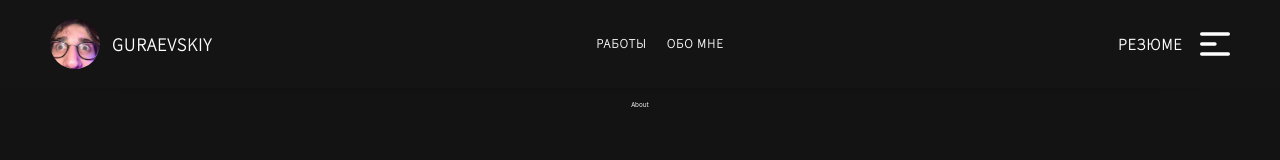
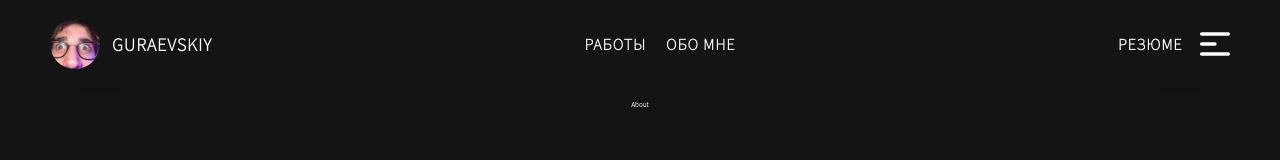
Before and after one commit to MaxGuraevskiy/guraevskiy, a Next.js app: page /about in a window 1280 px wide. Shown: the top 160 px of the page. Built offline with nearby package versions, Linux system fonts and the light colour scheme.

Commit message:
border radius for ios

```diff
--- a/app/globals.css
+++ b/app/globals.css
@@ -197,8 +197,9 @@ button:-moz-focusring,
   outline: 1px dotted ButtonText;
 }
 
-a, label{
-	-webkit-tap-highlight-color: transparent;
+a,
+label {
+  -webkit-tap-highlight-color: transparent;
 }
 
 @media only screen and (max-width: 75em) {
--- a/app/layout.tsx
+++ b/app/layout.tsx
@@ -27,8 +27,8 @@ const manrope = Manrope({
 export const metadata: Metadata = {
   title: "Max Guraevskiy",
   description: "Max Guraevskiy. My portfolio",
-  keywords: ["Next.js", "React", "JavaScript"],
-  authors: [{ name: "Max", url: "https://nextjs.org" }],
+  keywords: ["Guraevskiy", "Max Guraevskiy", "Next.js", "React", "JavaScript"],
+  authors: [{ name: "Max Guraevskiy", url: "https://guraevskiy.vercel.app/" }],
   creator: "Maxim Guraevskiy",
   // themeColor: [
   //   { media: "(prefers-color-scheme: light)", color: "white" },
--- a/app/layouts/header/header.module.css
+++ b/app/layouts/header/header.module.css
@@ -40,9 +40,8 @@
 
 .link {
   padding: 2.2rem 1rem;
-  display: inline-block;
+  display: block;
   font-size: 1.6rem;
-  /* color: #333; */
   text-transform: uppercase;
   letter-spacing: 1px;
   font-weight: 700;
--- a/app/layouts/header/header.tsx
+++ b/app/layouts/header/header.tsx
@@ -29,7 +29,7 @@ function Header() {
             setIsBurgerOpen(false);
           }}
         >
-          <h3 className="font-sans_pro text-[#f9f9f9] hover:text-[#8e57f7]">
+          <h3 className="font-sans_pro text-[1.6rem] text-[#f9f9f9] hover:text-[#8e57f7]">
             {label}
           </h3>
         </Link>
```
Also changed, not shown: app/homeSections/section4/section4.css (+5 -2 lines), 1 other file (tests, documents, lock files or other folders).
